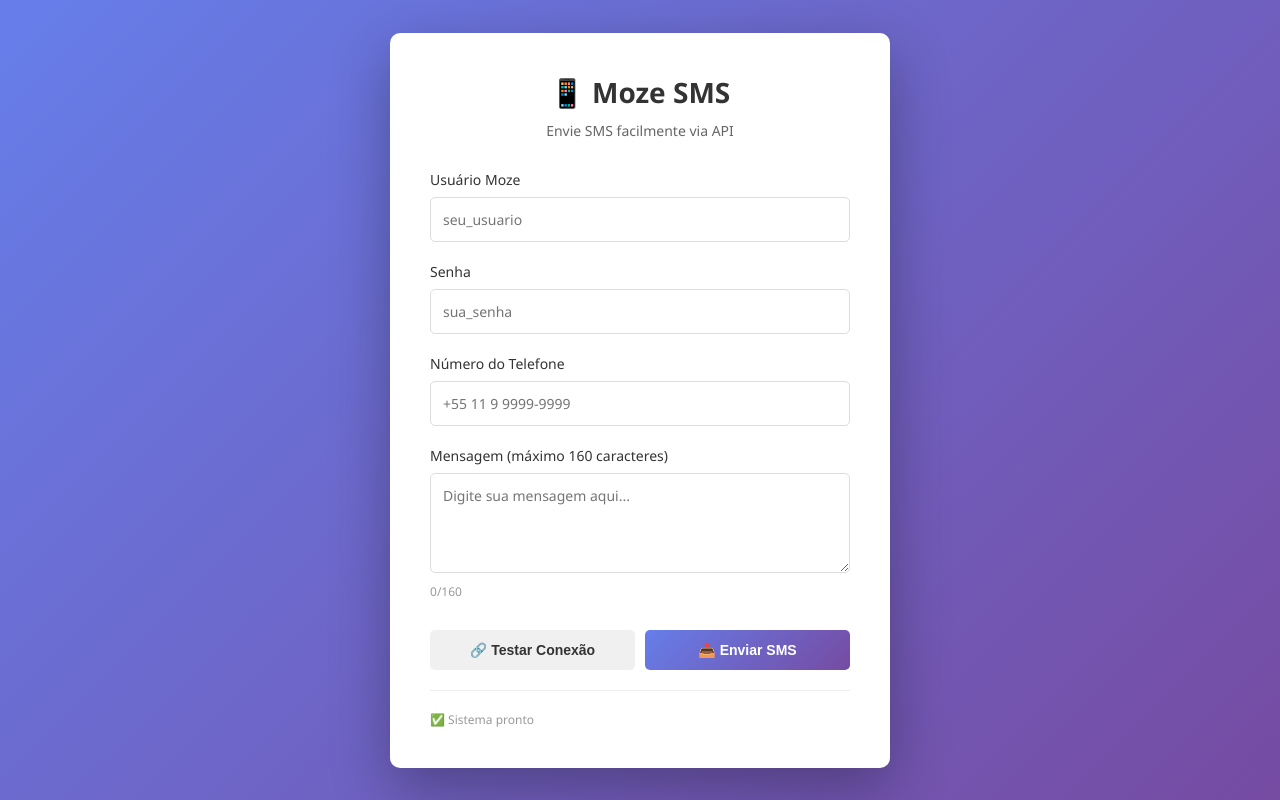
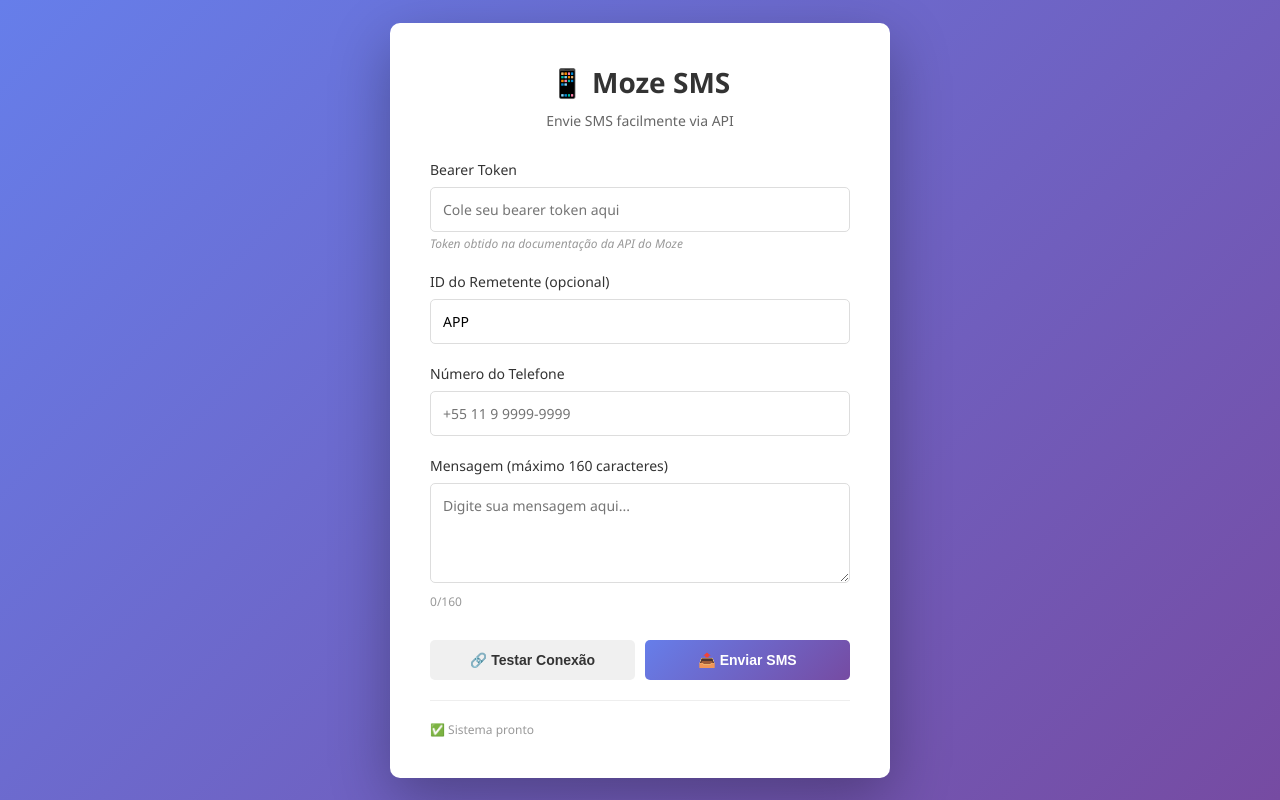
Before and after one commit to adrianomabote/Bulk-SMS, a Flask app: page / in a window 1280 px wide. Run offline with Flask 3, Linux system fonts and the light colour scheme.

Commit message:
Saved your changes before starting work
Replit-Commit-Author: Agent
Replit-Commit-Session-Id: 57c2c633-1177-4230-9ae8-f840d930a8cc
Replit-Commit-Checkpoint-Type: full_checkpoint
Replit-Commit-Event-Id: 67aff890-a1b1-462d-95df-e7d19beb3bbc

```diff
--- a/app.py
+++ b/app.py
@@ -1,17 +1,11 @@
 from flask import Flask, render_template, request, jsonify
 import requests
 from datetime import datetime
-import os
 
 app = Flask(__name__)
 
 # Moze SMS API Configuration
-MOZE_SMS_API_BASE = "https://my.mozesms.com"
-MOZE_SMS_LOGIN_URL = f"{MOZE_SMS_API_BASE}/login"
-MOZE_SMS_SEND_URL = f"{MOZE_SMS_API_BASE}/send"  # Adjust based on actual API
-
-# Store session token after login
-session_token = None
+MOZE_SMS_API_BASE = "https://api.mozesms.com/v1/sms/bulk"
 
 @app.route('/')
 def index():
@@ -23,36 +17,56 @@ def test_connection():
     """Test connection to Moze SMS API"""
     try:
         data = request.json
-        username = data.get('username')
-        password = data.get('password')
+        bearer_token = data.get('bearer_token')
 
-        if not username or not password:
-            return jsonify({'success': False, 'error': 'Username and password required'}), 400
+        if not bearer_token:
+            return jsonify({'success': False, 'error': 'Bearer token é obrigatório'}), 400
 
-        # Test login endpoint
+        # Test with a simple request
+        headers = {
+            'Authorization': f'Bearer {bearer_token}',
+            'Content-Type': 'application/json'
+        }
+
+        test_payload = {
+            'from': 'TEST',
+            'messages': [
+                {
+                    'to': '5511000000000',
+                    'text': 'Teste de conexão'
+                }
+            ]
+        }
+
         response = requests.post(
-            MOZE_SMS_LOGIN_URL,
-            json={'username': username, 'password': password},
-            timeout=10,
-            headers={'Content-Type': 'application/json'}
+            MOZE_SMS_API_BASE,
+            json=test_payload,
+            headers=headers,
+            timeout=10
         )
 
-        if response.status_code in [200, 302]:
+        if response.status_code in [200, 201]:
             return jsonify({
                 'success': True,
-                'message': 'Connection successful!',
+                'message': 'Conexão bem-sucedida!',
                 'status': response.status_code
             }), 200
+        elif response.status_code == 401:
+            return jsonify({
+                'success': False,
+                'error': 'Token de autenticação inválido'
+            }), 401
         else:
             return jsonify({
                 'success': False,
-                'error': f'Login failed with status {response.status_code}'
+                'error': f'Erro na API: {response.status_code}',
+                'details': response.text
             }), response.status_code
 
     except requests.exceptions.Timeout:
-        return jsonify({'success': False, 'error': 'Connection timeout'}), 408
+        return jsonify({'success': False, 'error': 'Timeout na conexão'}), 408
     except requests.exceptions.ConnectionError:
-        return jsonify({'success': False, 'error': 'Could not connect to Moze SMS API'}), 503
+        return jsonify({'success': False, 'error': 'Não foi possível conectar à API Moze'}), 503
     except Exception as e:
         return jsonify({'success': False, 'error': str(e)}), 500
 
@@ -61,61 +75,69 @@ def send_sms():
     """Send SMS using Moze API"""
     try:
         data = request.json
-        username = data.get('username')
-        password = data.get('password')
+        bearer_token = data.get('bearer_token')
         phone = data.get('phone')
         message = data.get('message')
+        sender_id = data.get('sender_id', 'APP')
 
         # Validate inputs
-        if not all([username, password, phone, message]):
-            return jsonify({'success': False, 'error': 'Missing required fields'}), 400
+        if not all([bearer_token, phone, message]):
+            return jsonify({'success': False, 'error': 'Campos obrigatórios faltando'}), 400
 
         if len(phone) < 10:
-            return jsonify({'success': False, 'error': 'Invalid phone number'}), 400
+            return jsonify({'success': False, 'error': 'Número de telefone inválido'}), 400
 
         if len(message) > 160:
-            return jsonify({'success': False, 'error': 'Message exceeds 160 characters'}), 400
+            return jsonify({'success': False, 'error': 'Mensagem exceeds 160 caracteres'}), 400
 
-        # Login first to get session
-        login_response = requests.post(
-            MOZE_SMS_LOGIN_URL,
-            json={'username': username, 'password': password},
-            timeout=10,
-            headers={'Content-Type': 'application/json'}
-        )
+        # Prepare headers with Bearer token
+        headers = {
+            'Authorization': f'Bearer {bearer_token}',
+            'Content-Type': 'application/json'
+        }
 
-        if login_response.status_code not in [200, 302]:
-            return jsonify({'success': False, 'error': 'Authentication failed'}), 401
-
-        # Prepare SMS payload (adjust based on Moze API documentation)
+        # Prepare SMS payload according to Moze API format
         sms_payload = {
-            'to': phone,
-            'message': message,
-            'from': 'APP'  # Adjust sender ID as needed
+            'from': sender_id,
+            'messages': [
+                {
+                    'to': phone,
+                    'text': message
+                }
+            ]
         }
 
         # Send SMS
-        send_response = requests.post(
-            MOZE_SMS_SEND_URL,
+        response = requests.post(
+            MOZE_SMS_API_BASE,
             json=sms_payload,
-            timeout=10,
-            headers={
-                'Content-Type': 'application/json',
-                'Cookie': login_response.headers.get('Set-Cookie', '')
-            }
+            headers=headers,
+            timeout=10
         )
 
-        return jsonify({
-            'success': send_response.status_code in [200, 201],
-            'message': 'SMS sent successfully!' if send_response.status_code in [200, 201] else 'Failed to send SMS',
-            'status': send_response.status_code,
-            'timestamp': datetime.now().isoformat()
-        }), send_response.status_code
+        if response.status_code in [200, 201]:
+            return jsonify({
+                'success': True,
+                'message': 'SMS enviado com sucesso!',
+                'status': response.status_code,
+                'timestamp': datetime.now().isoformat()
+            }), 200
+        elif response.status_code == 401:
+            return jsonify({
+                'success': False,
+                'error': 'Token de autenticação inválido'
+            }), 401
+        else:
+            return jsonify({
+                'success': False,
+                'error': f'Erro ao enviar: {response.status_code}',
+                'details': response.text
+            }), response.status_code
 
     except requests.exceptions.Timeout:
-        return jsonify({'success': False, 'error': 'Connection timeout'}), 408
+        return jsonify({'success': False, 'error': 'Timeout na conexão'}), 408
     except requests.exceptions.ConnectionError:
-        return jsonify({'success': False, 'error': 'Could not connect to Moze SMS API'}), 503
+        return jsonify({'success': False, 'error': 'Não foi possível conectar à API Moze'}), 503
     except Exception as e:
         return jsonify({'success': False, 'error': str(e)}), 500
 
--- a/templates/index.html
+++ b/templates/index.html
@@ -192,6 +192,13 @@
             font-size: 12px;
             color: #999;
         }
+
+        .token-hint {
+            font-size: 12px;
+            color: #999;
+            margin-top: 3px;
+            font-style: italic;
+        }
     </style>
 </head>
 <body>
@@ -205,13 +212,14 @@
 
         <form id="smsForm">
             <div class="form-group">
-                <label for="username">Usuário Moze</label>
-                <input type="text" id="username" name="username" placeholder="seu_usuario" required>
+                <label for="bearer_token">Bearer Token</label>
+                <input type="password" id="bearer_token" name="bearer_token" placeholder="Cole seu bearer token aqui" required>
+                <div class="token-hint">Token obtido na documentação da API do Moze</div>
             </div>
 
             <div class="form-group">
-                <label for="password">Senha</label>
-                <input type="password" id="password" name="password" placeholder="sua_senha" required>
+                <label for="sender_id">ID do Remetente (opcional)</label>
+                <input type="text" id="sender_id" name="sender_id" placeholder="APP" value="APP">
             </div>
 
             <div class="form-group">
@@ -262,11 +270,10 @@
         // Test connection
         testBtn.addEventListener('click', async (e) => {
             e.preventDefault();
-            const username = document.getElementById('username').value;
-            const password = document.getElementById('password').value;
+            const bearerToken = document.getElementById('bearer_token').value;
 
-            if (!username || !password) {
-                showAlert('⚠️ Preencha usuário e senha', 'error');
+            if (!bearerToken) {
+                showAlert('⚠️ Cole seu Bearer Token', 'error');
                 return;
             }
 
@@ -280,7 +287,7 @@
                     headers: {
                         'Content-Type': 'application/json'
                     },
-                    body: JSON.stringify({ username, password })
+                    body: JSON.stringify({ bearer_token: bearerToken })
                 });
 
                 const data = await response.json();
@@ -305,13 +312,13 @@
         form.addEventListener('submit', async (e) => {
             e.preventDefault();
 
-            const username = document.getElementById('username').value;
-            const password = document.getElementById('password').value;
+            const bearerToken = document.getElementById('bearer_token').value;
             const phone = document.getElementById('phone').value;
             const message = messageInput.value;
+            const senderId = document.getElementById('sender_id').value;
 
-            if (!username || !password || !phone || !message) {
-                showAlert('⚠️ Preencha todos os campos', 'error');
+            if (!bearerToken || !phone || !message) {
+                showAlert('⚠️ Preencha todos os campos obrigatórios', 'error');
                 return;
             }
 
@@ -325,7 +332,12 @@
                     headers: {
                         'Content-Type': 'application/json'
                     },
-                    body: JSON.stringify({ username, password, phone, message })
+                    body: JSON.stringify({
+                        bearer_token: bearerToken,
+                        phone: phone,
+                        message: message,
+                        sender_id: senderId
+                    })
                 });
 
                 const data = await response.json();
```
Also changed, not shown: test_send_sms.py (+8 -30 lines), attached_assets/image_1764487678115.png (added), attached_assets/image_1764487696165.png (added).
